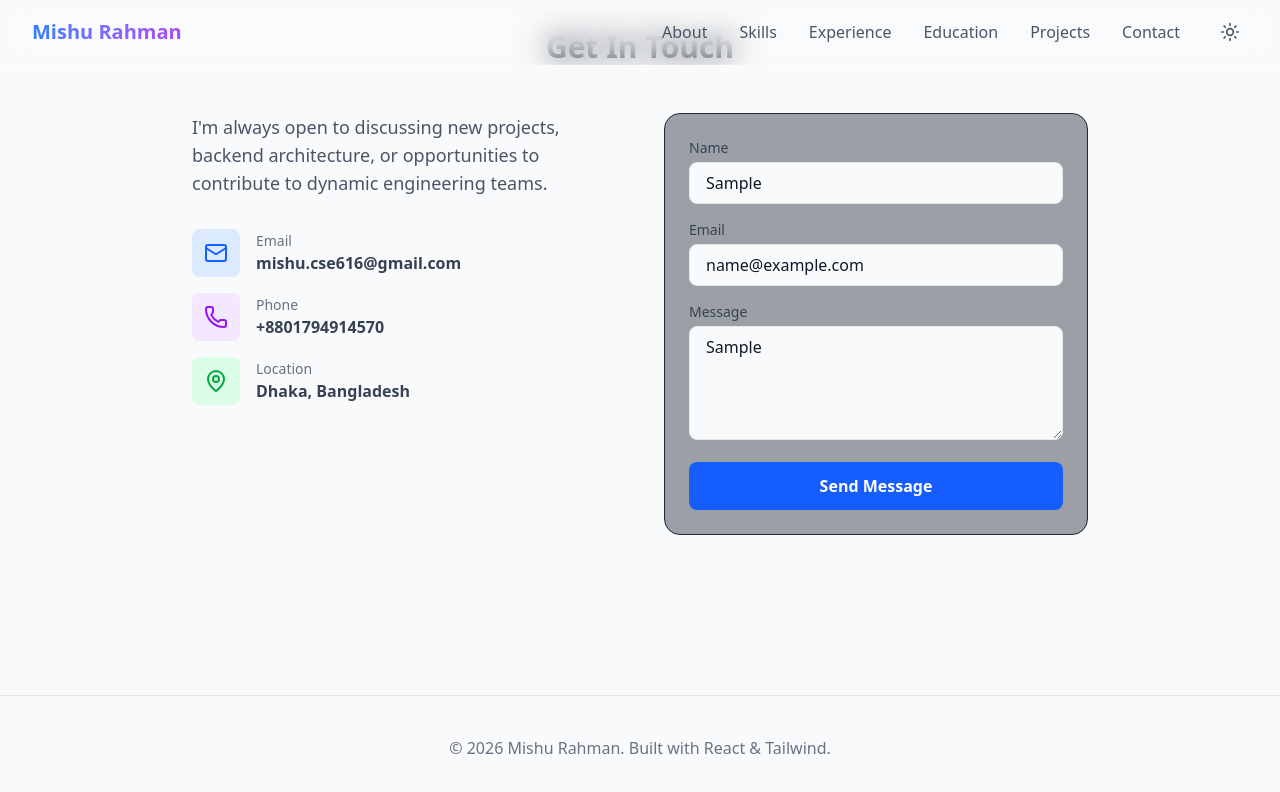
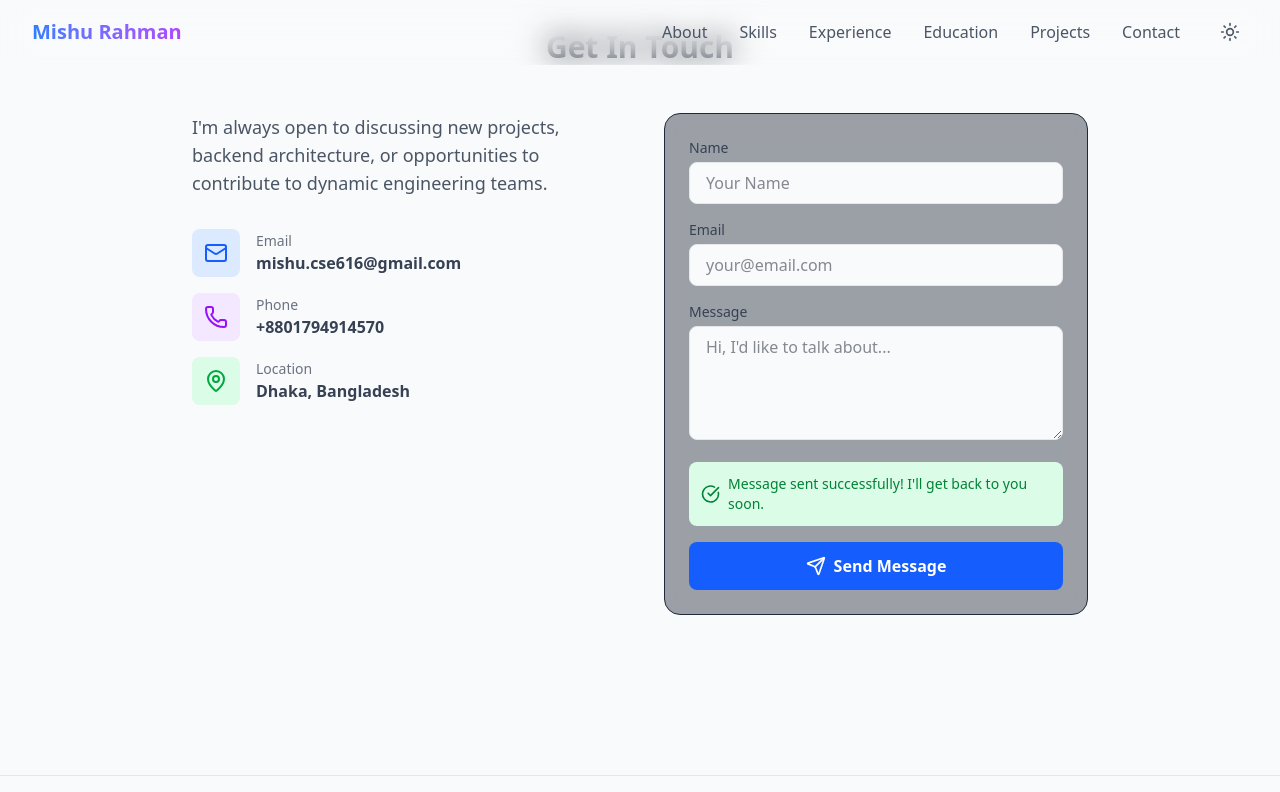
Before and after one commit to mishurahman616/portfolio, a React (Vite) app: page / in a window 1280 px wide. Both pictures are taken after typing "Sample", "name@example.com", "Sample" into the empty fields and a click on the button "Send Message". Shown: the part 3808-4600 px from the top of the page. Built offline with nearby package versions, Linux system fonts and the light colour scheme.

Commit message:
Add EmailJS integration to contact form with validation and notifications

```diff
--- a/package.json
+++ b/package.json
@@ -14,6 +14,7 @@
   "author": "",
   "license": "ISC",
   "dependencies": {
+    "@emailjs/browser": "^4.4.1",
     "@tailwindcss/vite": "^4.1.18",
     "@vitejs/plugin-react": "^5.1.2",
     "clsx": "^2.1.1",
--- a/src/components/Contact.jsx
+++ b/src/components/Contact.jsx
@@ -1,8 +1,81 @@
-import React from 'react'
+import React, { useState, useRef } from 'react'
 import { motion } from 'framer-motion'
-import { Mail, Phone, MapPin, Linkedin, Github } from 'lucide-react'
+import { Mail, Phone, MapPin, Linkedin, Github, Send, CheckCircle, AlertCircle } from 'lucide-react'
+import emailjs from '@emailjs/browser'
 
 const Contact = () => {
+    const formRef = useRef()
+    const [formData, setFormData] = useState({
+        name: '',
+        email: '',
+        message: ''
+    })
+    const [status, setStatus] = useState({
+        loading: false,
+        success: false,
+        error: false,
+        message: ''
+    })
+
+    const handleChange = (e) => {
+        setFormData({
+            ...formData,
+            [e.target.name]: e.target.value
+        })
+    }
+
+    const handleSubmit = async (e) => {
+        e.preventDefault()
+
+        // Basic validation
+        if (!formData.name || !formData.email || !formData.message) {
+            setStatus({
+                loading: false,
+                success: false,
+                error: true,
+                message: 'Please fill in all fields'
+            })
+            return
+        }
+
+        setStatus({ loading: true, success: false, error: false, message: '' })
+
+        try {
+            // EmailJS credentials
+            const result = await emailjs.sendForm(
+                'service_9sl82lt',      // EmailJS Service ID
+                'template_t7qfwrc',     // EmailJS Template ID
+                formRef.current,
+                'NfWtOA_y46XAEm9SF'     // EmailJS Public Key
+            )
+
+            setStatus({
+                loading: false,
+                success: true,
+                error: false,
+                message: 'Message sent successfully! I\'ll get back to you soon.'
+            })
+
+            // Reset form
+            setFormData({ name: '', email: '', message: '' })
+            formRef.current.reset()
+
+            // Clear success message after 5 seconds
+            setTimeout(() => {
+                setStatus({ loading: false, success: false, error: false, message: '' })
+            }, 5000)
+
+        } catch (error) {
+            console.error('EmailJS Error:', error)
+            setStatus({
+                loading: false,
+                success: false,
+                error: true,
+                message: 'Failed to send message. Please try again or email me directly.'
+            })
+        }
+    }
+
     return (
         <div className="max-w-4xl mx-auto">
             <h2 className="text-3xl font-bold text-gray-900 dark:text-white mb-12 text-center">Get In Touch</h2>
@@ -57,33 +130,71 @@ const Contact = () => {
                     viewport={{ once: true }}
                     className="bento-card"
                 >
-                    <form className="space-y-4" onSubmit={(e) => e.preventDefault()}>
+                    <form ref={formRef} className="space-y-4" onSubmit={handleSubmit}>
                         <div>
                             <label className="block text-sm font-medium text-gray-700 dark:text-gray-300 mb-1">Name</label>
                             <input
                                 type="text"
+                                name="name"
+                                value={formData.name}
+                                onChange={handleChange}
                                 className="w-full px-4 py-2 rounded-lg bg-gray-50 dark:bg-gray-800 border border-gray-200 dark:border-gray-700 focus:ring-2 focus:ring-blue-500 outline-none transition-all dark:text-white"
                                 placeholder="Your Name"
+                                disabled={status.loading}
                             />
                         </div>
                         <div>
                             <label className="block text-sm font-medium text-gray-700 dark:text-gray-300 mb-1">Email</label>
                             <input
                                 type="email"
+                                name="email"
+                                value={formData.email}
+                                onChange={handleChange}
                                 className="w-full px-4 py-2 rounded-lg bg-gray-50 dark:bg-gray-800 border border-gray-200 dark:border-gray-700 focus:ring-2 focus:ring-blue-500 outline-none transition-all dark:text-white"
                                 placeholder="your@email.com"
+                                disabled={status.loading}
                             />
                         </div>
                         <div>
                             <label className="block text-sm font-medium text-gray-700 dark:text-gray-300 mb-1">Message</label>
                             <textarea
                                 rows="4"
+                                name="message"
+                                value={formData.message}
+                                onChange={handleChange}
                                 className="w-full px-4 py-2 rounded-lg bg-gray-50 dark:bg-gray-800 border border-gray-200 dark:border-gray-700 focus:ring-2 focus:ring-blue-500 outline-none transition-all dark:text-white"
                                 placeholder="Hi, I'd like to talk about..."
+                                disabled={status.loading}
                             ></textarea>
                         </div>
-                        <button className="w-full  py-3 bg-blue-600 hover:bg-blue-700 disabled:opacity-50 disabled:cursor-not-allowed text-white rounded-lg font-bold transition-all hover:scale-[1.02]">
-                            Send Message
+
+                        {/* Status Messages */}
+                        {status.message && (
+                            <div className={`flex items-center gap-2 p-3 rounded-lg ${status.success
+                                ? 'bg-green-100 dark:bg-green-900/30 text-green-700 dark:text-green-400'
+                                : 'bg-red-100 dark:bg-red-900/30 text-red-700 dark:text-red-400'
+                                }`}>
+                                {status.success ? <CheckCircle size={20} /> : <AlertCircle size={20} />}
+                                <span className="text-sm">{status.message}</span>
+                            </div>
+                        )}
+
+                        <button
+                            type="submit"
+                            disabled={status.loading}
+                            className="w-full py-3 bg-blue-600 hover:bg-blue-700 disabled:opacity-50 disabled:cursor-not-allowed text-white rounded-lg font-bold transition-all hover:scale-[1.02] flex items-center justify-center gap-2"
+                        >
+                            {status.loading ? (
+                                <>
+                                    <div className="w-5 h-5 border-2 border-white border-t-transparent rounded-full animate-spin"></div>
+                                    Sending...
+                                </>
+                            ) : (
+                                <>
+                                    <Send size={20} />
+                                    Send Message
+                                </>
+                            )}
                         </button>
                     </form>
                 </motion.div>
```
Also changed, not shown: public/profile1.jpg (deleted), 1 other file (tests, documents, lock files or other folders).
